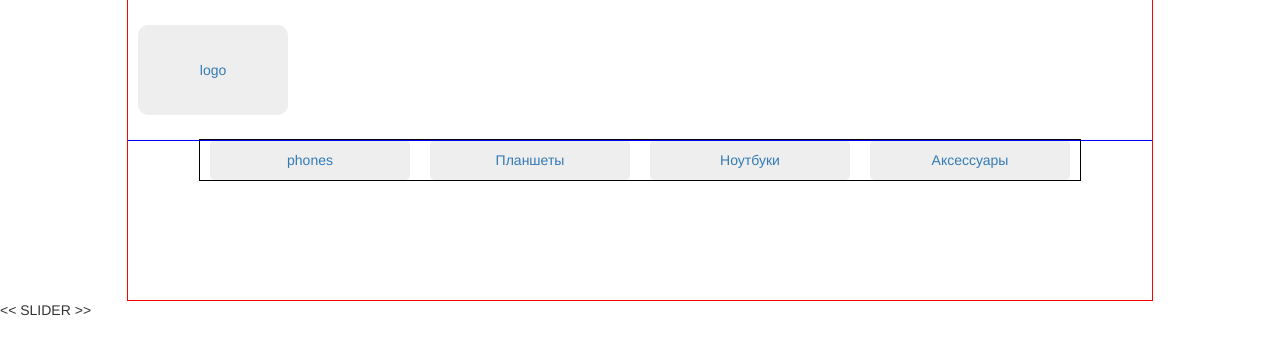
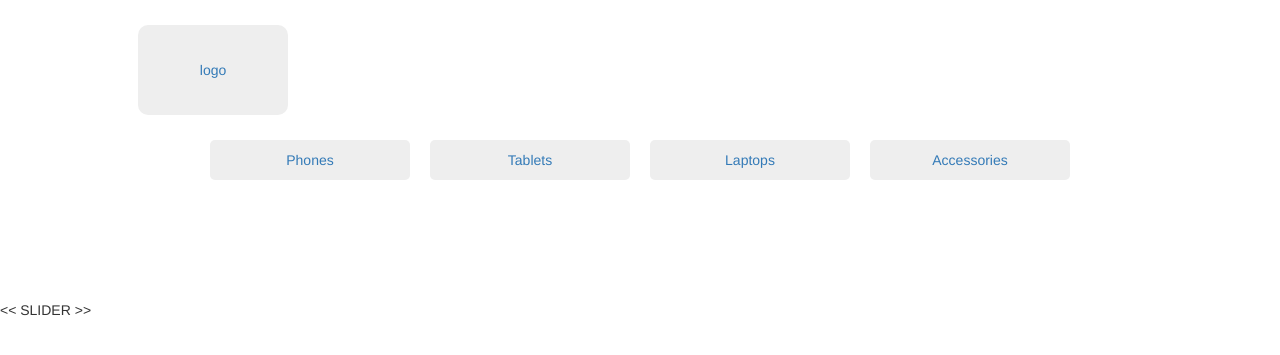
Before and after one commit to olijen/shop, a PHP site: page / in a window 1280 px wide. Shown: the top 355 px of the page. Run offline with PHP 8.4, Linux system fonts and the light colour scheme; some libraries are stand-ins or nearby versions.

Commit message:
Rename categories and delete outline

```diff
--- a/blocks/layout.php
+++ b/blocks/layout.php
@@ -29,10 +29,10 @@
             </div>
             <nav id="nav">
                 <ul class="nav_list">
-                    <li class="list_item"><a href="#" class="li_link">phones</a></li>
-                    <li class="list_item"><a href="#" class="li_link">Планшеты</a></li>
-                    <li class="list_item"><a href="#" class="li_link">Ноутбуки</a></li>
-                    <li class="list_item"><a href="#" class="li_link">Аксессуары</a></li>
+                    <li class="list_item"><a href="#" class="li_link">Phones</a></li>
+                    <li class="list_item"><a href="#" class="li_link">Tablets</a></li>
+                    <li class="list_item"><a href="#" class="li_link">Laptops</a></li>
+                    <li class="list_item"><a href="#" class="li_link">Accessories</a></li>
                 </ul>
             </nav>
         </div>
--- a/css/header.css
+++ b/css/header.css
@@ -2,11 +2,9 @@
     width: 1024px;
     height: 300px;
     margin: 0 auto;
-    outline: 1px solid red;
 }
     .top_line {
         padding: 10px;
-        outline: 1px solid blue;
     }
         .logo {
             margin: 15px 0;
@@ -28,7 +26,6 @@
             background-color: #ccc;
         }
     #nav {
-        outline: 1px solid black;
         width: 880px;
         height: 40px;
         margin: 0 auto;
```
